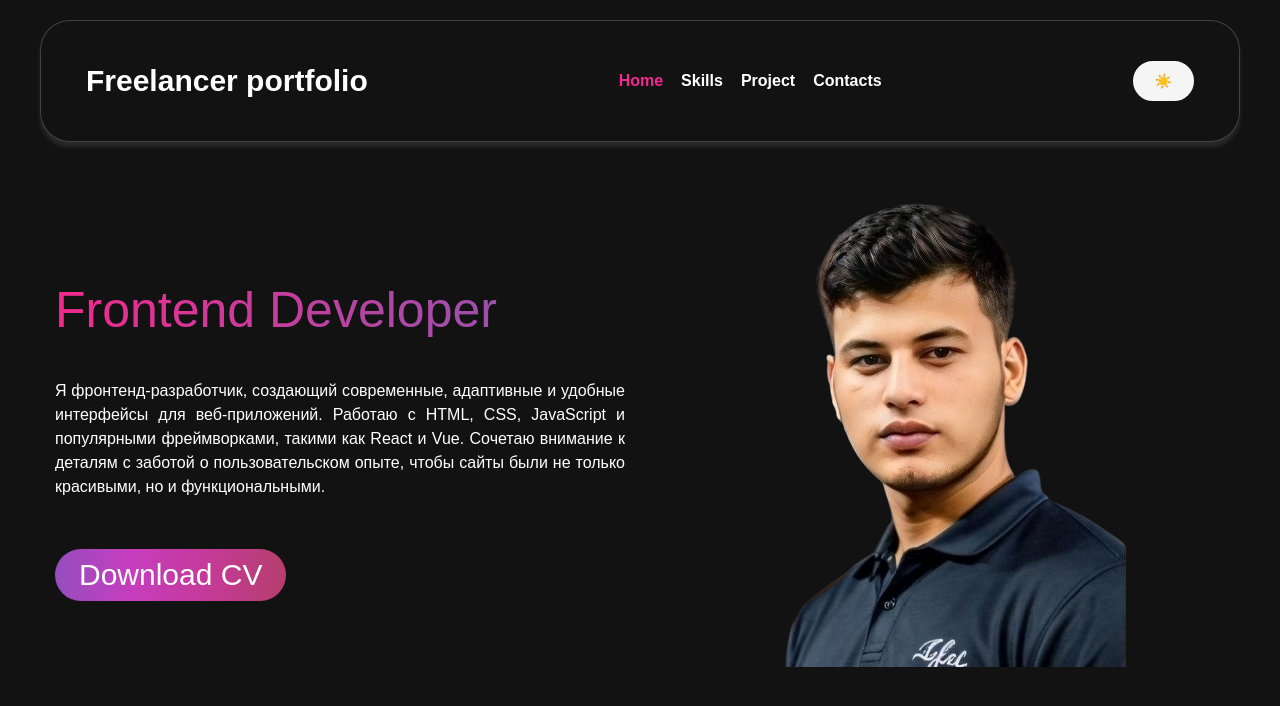
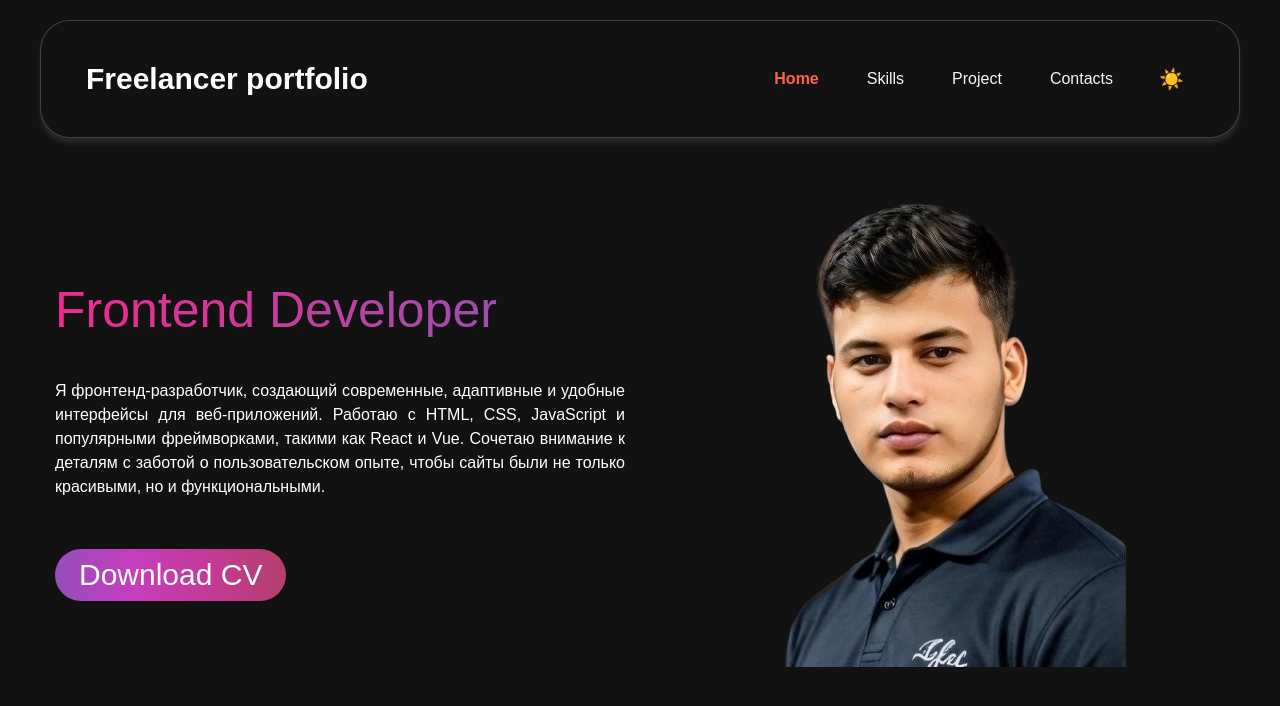
Before and after one commit to firdavs2000/Portfolio, a React (Vite) app: page / in a window 1280 px wide. Shown: the top 706 px of the page. Built offline with nearby package versions, Linux system fonts and the light colour scheme; no server answers; a web font is replaced by a local one.

Commit message:
first commit

```diff
--- a/src/assets/sass/blocks/_project.scss
+++ b/src/assets/sass/blocks/_project.scss
@@ -1,37 +1,36 @@
 .light {
   .project {
-    background: linear-gradient(135deg, #f5faff, #e8f0ff);
+    background: linear-gradient(135deg, #ffffff, #e3e7ee);
 
     &::before {
-      background: url('/images/grid-light.svg'); // Light-themed grid
+      background: url('/images/grid-light.svg'); // lighter grid if needed
       opacity: 0.08;
     }
 
     .title {
-      color: #111;
-      text-shadow: 0 0 3px #00c2ff, 0 0 6px #00c2ff;
+      color: #1a1a1a;
+      text-shadow: 0 0 5px #f22a8d,
+                   0 0 10px #f22a8d,
+                   0 0 20px #f22a8d;
     }
 
     &_card {
-      background: rgba(255, 255, 255, 0.65);
-      border-color: #00c2ff;
-      box-shadow: 0 0 10px rgba(0, 194, 255, 0.2);
+      background: rgba(255, 255, 255, 0.6);
+      border: 1px solid #f22a8d;
+      box-shadow: 0 0 15px rgba(242, 42, 141, 0.4);
 
       &:hover {
-        box-shadow: 0 0 25px rgba(0, 194, 255, 0.4), 0 0 40px rgba(0, 194, 255, 0.2);
+        box-shadow: 0 0 25px rgba(242, 42, 141, 0.6), 0 0 45px rgba(242, 42, 141, 0.3);
       }
     }
 
     &_text {
-      color: #111;
-      text-shadow: 0 0 3px #00c2ff;
-    }
-
-    &_icon {
-      box-shadow: 0 0 8px rgba(0, 194, 255, 0.3);
+      color: #1a1a1a;
+      text-shadow: 0 0 5px #f22a8d;
     }
   }
 }
+
 
 
 .project {
@@ -55,10 +54,9 @@
   }
 
   .title {
-    margin-top: 50px;
     text-align: center;
     font-size: 2.5rem;
-    margin-bottom: 1.5rem;
+    margin-bottom: 2.5rem;
     color: #fff;
     font-family: 'Orbitron', sans-serif; // More cyber than Rubik
     letter-spacing: 0.125rem;
@@ -78,7 +76,7 @@
   }
 
   &_box {
-    margin-top: 5.25rem;
+    margin-top: 6.25rem;
     padding: 0 1.25rem;
     display: flex;
     flex-wrap: wrap;
--- a/src/assets/sass/main.scss
+++ b/src/assets/sass/main.scss
@@ -147,28 +147,43 @@ body {
   }
 
   .nav_list {
+    list-style: none;
     display: flex;
-    gap: 18px;
-    list-style: none;
-    margin: 0;
-    padding:0;
-  }
+    align-items: center;
+    gap: 24px;
 
-  .nav_link {
-    position: relative;
-    color: #fff;
-    font-size: 1rem;
-    font-weight: 700;
-    line-height: 1.0625rem;
-    text-decoration: none;
-    transition: color 0.5s;
+    li {
+      .nav_link {
+        color: inherit;
+        text-decoration: none;
+        font-weight: 500;
+        padding: 8px 12px;
+        border-radius: 8px;
+        transition: background-color 0.3s;
 
-    &.active {
-      color: #f22a8d;
+        &:hover {
+          background-color: rgba(0, 0, 0, 0.05);
+        }
+
+        &.active {
+          color: #ff6347; // Tomato rang — active holatda
+          font-weight: 600;
+        }
+      }
     }
 
-    &:hover {
-      color: #f22a8d;
+    .theme_toggle_btn {
+      background: none;
+      border: none;
+      cursor: pointer;
+      font-size: 20px;
+      padding: 6px 10px;
+      transition: transform 0.3s;
+      color: inherit;
+
+      &:hover {
+        transform: scale(1.2);
+      }
     }
   }
 }
--- a/src/components/Header.jsx
+++ b/src/components/Header.jsx
@@ -79,7 +79,6 @@ const Header = () => {
                   <span>Contacts</span>
                 </NavLink>
               </li>
-            </ul>
               <button
                 className="theme_toggle_btn"
                 onClick={() => setDarkMode(!darkMode)}
@@ -87,6 +86,7 @@ const Header = () => {
               >
                 {darkMode ? "☀️" : "🌙"}
               </button>
+            </ul>
           </div>
         </div>
       </nav>
```
Lines whose indentation alone changed are shown as unchanged.
